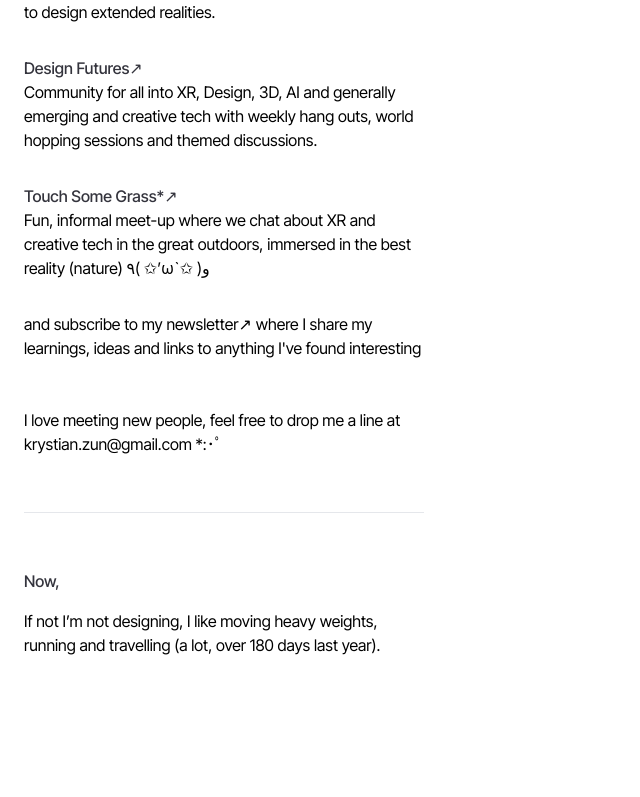
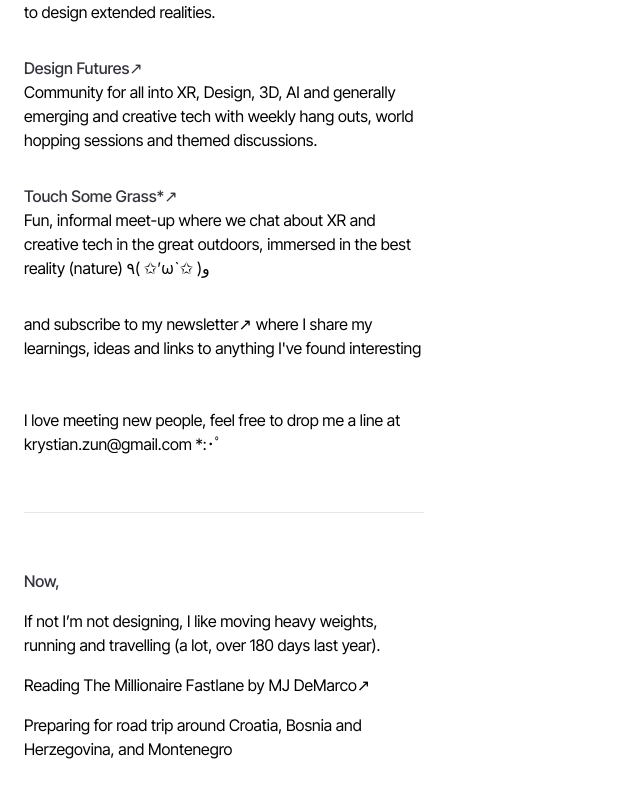
Before and after one commit to krystianzun/krystianzun-com, a Next.js app: page / in a window 1280 px wide. Shown: the part 585-1382 px from the top of the page, without its empty margins (0-640 px from the left). Before the commit the page ends 1290 px from the top, so only its background shows below. Built offline with nearby package versions, Linux system fonts and the light colour scheme.

Commit message:
Update NowSection

```diff
--- a/components/NowSection.tsx
+++ b/components/NowSection.tsx
@@ -4,8 +4,9 @@ function NowSection() {
   return (
     <section>
         <h1 className='pb-4 text-grey-800 font-medium'>Now,</h1>
-        <p>If not I’m not designing, I like moving heavy weights, running and travelling (a lot, over 180 days last year).</p>
-
+        <p className='pb-4'>If not I’m not designing, I like moving heavy weights, running and travelling (a lot, over 180 days last year).</p>
+        <p className='pb-4'>Reading The Millionaire Fastlane by MJ DeMarco↗</p>
+        <p className='pb-4'>Preparing for road trip around Croatia, Bosnia and Herzegovina, and Montenegro</p>
     </section>
   )
 }
--- a/components/ProjectsSection.tsx
+++ b/components/ProjectsSection.tsx
@@ -19,7 +19,9 @@ function ProjectsSection() {
         <div className='pb-8'>
             <p className='pb-4'>and subscribe to my newsletter↗ where I share my learnings, ideas and links to anything I've found interesting</p>
             <div>
-
+                {/*
+                    place for input and button to subscribe
+                */}
             </div>
         </div>
         <p>I love meeting new people, feel free to drop me a line at krystian.zun@gmail.com *:･ﾟ</p>
```
